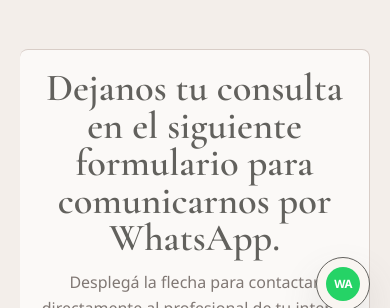
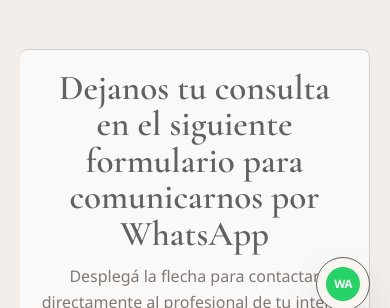
Before and after one commit to marketsantafeoficial-a11y/consultorioDelta, a Next.js app: page /profesionales in a window 390 px wide. Shown: the part 513-821 px from the top of the page. Built offline with nearby package versions, Linux system fonts and the light colour scheme; no server answers; the database is empty.

Commit message:
fix: compactar secciones en responsive

```diff
--- a/app/globals.css
+++ b/app/globals.css
@@ -1185,7 +1185,11 @@
 }
 .referral-section { margin-top: 2rem; }
 .referral-copy { border-left: 0; text-align: center; }
-.referral-copy h2 { color: var(--color-primary); font-size: clamp(2.4rem, 5vw, 4.2rem); }
+.referral-copy h2 {
+  color: var(--color-primary);
+  font-size: clamp(2rem, 4vw, 3.4rem);
+  line-height: 1.04;
+}
 .section-kicker { color: var(--color-secondary); font-weight: 500; letter-spacing: 0.1em; }
 input, textarea, select {
   background: #fff;
@@ -2936,6 +2940,21 @@
   .testimonial-grid {
     grid-template-columns: 1fr;
   }
+
+  .specialty-card-grid {
+    gap: 0.75rem;
+    margin-top: 1.75rem;
+  }
+
+  .specialty-ui-card {
+    gap: 0.5rem;
+    min-height: 140px;
+    padding: 1rem;
+  }
+
+  .referral-copy h2 {
+    font-size: clamp(1.9rem, 9vw, 2.5rem);
+  }
 }
 
 .admin-professional-form {
--- a/components/team-referral-form.client.tsx
+++ b/components/team-referral-form.client.tsx
@@ -82,7 +82,7 @@
   return (
     <section className="referral-section" id="derivacion">
       <div className="referral-copy">
-        <h2>Dejanos tu consulta en el siguiente formulario para comunicarnos por WhatsApp.</h2>
+        <h2>Dejanos tu consulta en el siguiente formulario para comunicarnos por WhatsApp</h2>
         <p>Desplegá la flecha para contactar directamente al profesional de tu interés o comunicate con la secretaria virtual de Delta para recibir asesoramiento.</p>
       </div>
 
```
